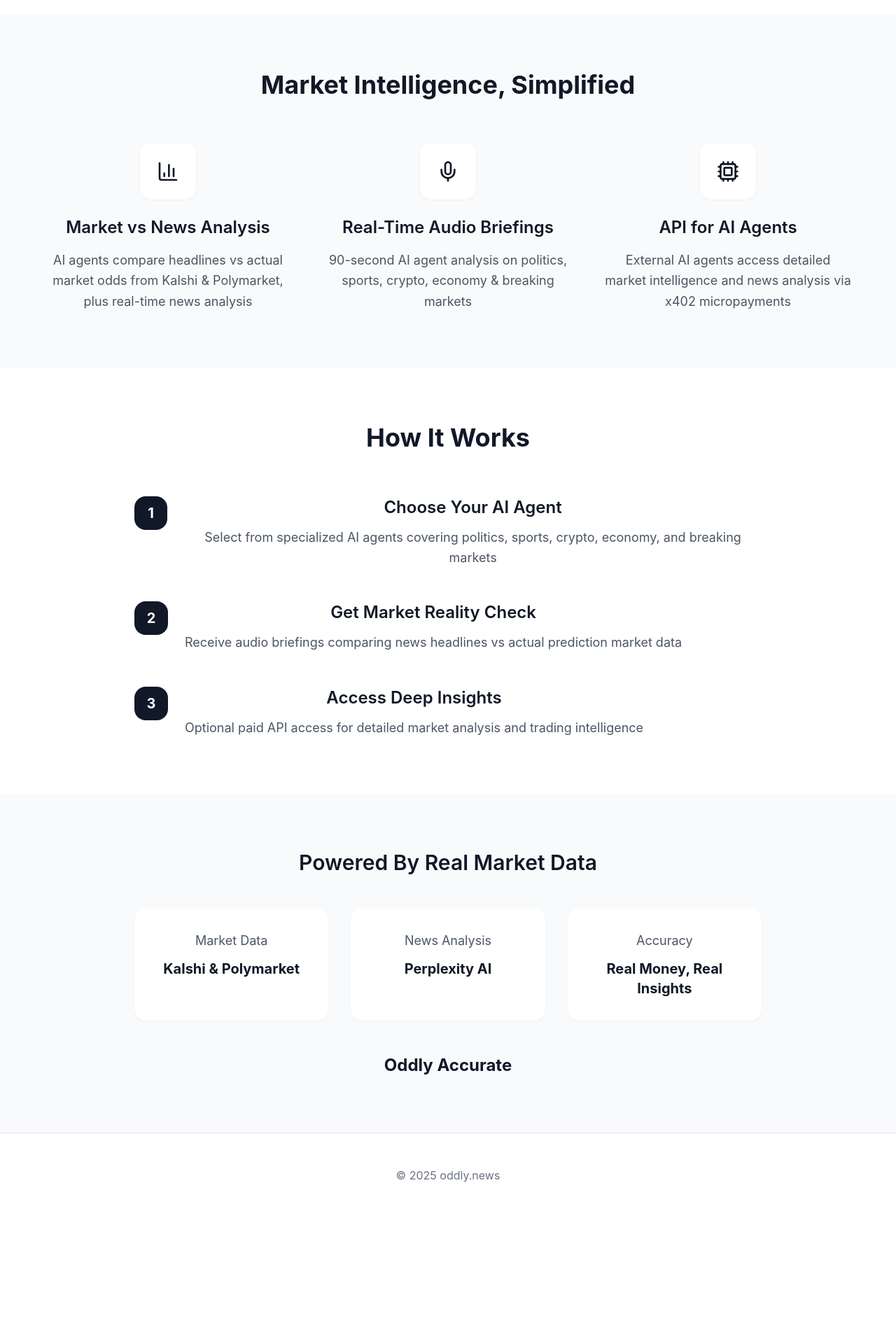
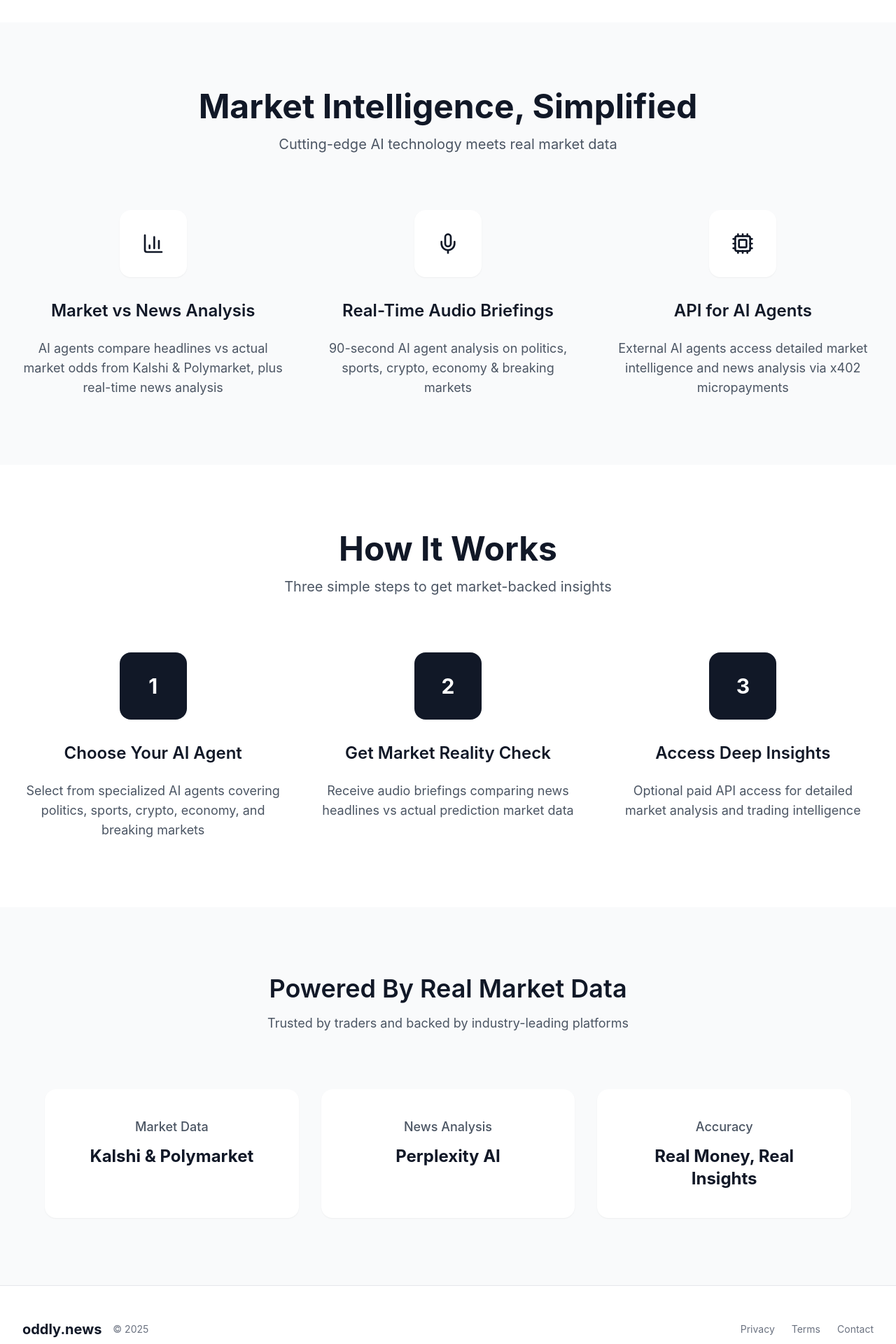
Before and after one commit to bharathbabu3017/ethdelhi-hack2025, a React (Create React App) app in the folder oddly-news-frontend/: page / in a window 1280 px wide. Shown: the part 660-2580 px from the top of the page at 70% size. Before the commit the page ends 2399 px from the top, so only its background shows below. Built offline with nearby package versions, Linux system fonts and the light colour scheme.

Commit message:
fix: landing ui

```diff
--- a/oddly-news-frontend/src/components/LandingPage.js
+++ b/oddly-news-frontend/src/components/LandingPage.js
@@ -7,16 +7,16 @@ export default function OddlyNewsLanding() {
       {/* Header */}
       <header className="px-4 sm:px-6 lg:px-8 py-4 lg:py-6">
         <div className="max-w-7xl mx-auto flex items-center justify-between">
-          <div className="flex items-center space-x-3 sm:space-x-4">
+          <div className="flex items-center">
             <div className="text-xl sm:text-2xl lg:text-3xl font-bold text-gray-900">
               oddly.news
             </div>
-            <div className="hidden sm:block text-xs sm:text-sm text-gray-500 max-w-48">
-              Where Markets Tell The Real Story
-            </div>
           </div>
           <nav className="hidden md:flex items-center space-x-6 lg:space-x-8">
-            <a href="#features" className="text-sm lg:text-base text-gray-600 hover:text-gray-900 transition-colors">
+            <a
+              href="#features"
+              className="text-sm lg:text-base text-gray-600 hover:text-gray-900 transition-colors"
+            >
               Features
             </a>
             <a
@@ -25,17 +25,30 @@ export default function OddlyNewsLanding() {
             >
               How It Works
             </a>
-            <a href="#api" className="text-sm lg:text-base text-gray-600 hover:text-gray-900 transition-colors">
+            <a
+              href="#api"
+              className="text-sm lg:text-base text-gray-600 hover:text-gray-900 transition-colors"
+            >
               API Access
             </a>
             <button className="bg-gray-900 text-white px-4 lg:px-6 py-2 lg:py-3 rounded-lg hover:bg-gray-800 transition-colors text-sm lg:text-base font-medium">
-              Login
+              Launch App
             </button>
           </nav>
           {/* Mobile menu button */}
           <button className="md:hidden p-2 rounded-lg hover:bg-gray-100">
-            <svg className="w-6 h-6" fill="none" stroke="currentColor" viewBox="0 0 24 24">
-              <path strokeLinecap="round" strokeLinejoin="round" strokeWidth={2} d="M4 6h16M4 12h16M4 18h16" />
+            <svg
+              className="w-6 h-6"
+              fill="none"
+              stroke="currentColor"
+              viewBox="0 0 24 24"
+            >
+              <path
+                strokeLinecap="round"
+                strokeLinejoin="round"
+                strokeWidth={2}
+                d="M4 6h16M4 12h16M4 18h16"
+              />
             </svg>
           </button>
         </div>
@@ -58,16 +71,13 @@ export default function OddlyNewsLanding() {
               Truth
             </h1>
             <p className="text-lg sm:text-xl lg:text-xl text-gray-600 mb-8 lg:mb-10 leading-relaxed max-w-2xl mx-auto lg:mx-0">
-              Get news backed by real money. Our AI agents analyze prediction
-              markets and breaking news to reveal what traders actually believe
-              vs what headlines claim.
+              Get news backed by real money delivered through AI-powered audio
+              briefings. Our agents analyze prediction markets and breaking news
+              to reveal what traders actually believe vs what headlines claim.
             </p>
-            <div className="flex flex-col sm:flex-row gap-4 sm:gap-4 justify-center lg:justify-start">
-              <button className="bg-green-600 text-white px-6 sm:px-8 py-3 sm:py-4 rounded-lg text-base sm:text-lg hover:bg-green-700 font-medium transition-colors shadow-lg hover:shadow-xl">
-                Try Live Market Analysis
-              </button>
-              <button className="border-2 border-gray-300 text-gray-700 px-6 sm:px-8 py-3 sm:py-4 rounded-lg text-base sm:text-lg hover:bg-gray-50 font-medium transition-colors">
-                View Demo
+            <div className="flex justify-center lg:justify-start">
+              <button className="bg-green-600 text-white px-8 sm:px-10 py-4 sm:py-5 rounded-lg text-lg sm:text-xl hover:bg-green-700 font-medium transition-colors shadow-lg hover:shadow-xl">
+                Launch App
               </button>
             </div>
           </div>
@@ -80,7 +90,9 @@ export default function OddlyNewsLanding() {
               </h3>
               <div className="flex items-center space-x-2">
                 <div className="w-2 h-2 bg-green-500 rounded-full animate-pulse"></div>
-                <span className="text-xs sm:text-sm text-gray-600 font-medium">Live</span>
+                <span className="text-xs sm:text-sm text-gray-600 font-medium">
+                  Live
+                </span>
               </div>
             </div>
 
@@ -90,7 +102,9 @@ export default function OddlyNewsLanding() {
                   Election Outcome
                 </span>
                 <div className="text-right">
-                  <span className="text-lg sm:text-xl font-bold text-green-600">67%</span>
+                  <span className="text-lg sm:text-xl font-bold text-green-600">
+                    67%
+                  </span>
                   <div className="text-xs sm:text-sm text-gray-500">
                     vs 45% headlines
                   </div>
@@ -98,9 +112,13 @@ export default function OddlyNewsLanding() {
               </div>
 
               <div className="flex justify-between items-center py-3 sm:py-4 border-b border-gray-100">
-                <span className="text-sm sm:text-base text-gray-700 font-medium">Fed Rate Cut</span>
+                <span className="text-sm sm:text-base text-gray-700 font-medium">
+                  Fed Rate Cut
+                </span>
                 <div className="text-right">
-                  <span className="text-lg sm:text-xl font-bold text-red-500">23%</span>
+                  <span className="text-lg sm:text-xl font-bold text-red-500">
+                    23%
+                  </span>
                   <div className="text-xs sm:text-sm text-gray-500">
                     vs 78% headlines
                   </div>
@@ -112,7 +130,9 @@ export default function OddlyNewsLanding() {
                   Tech Stock Rally
                 </span>
                 <div className="text-right">
-                  <span className="text-lg sm:text-xl font-bold text-green-600">89%</span>
+                  <span className="text-lg sm:text-xl font-bold text-green-600">
+                    89%
+                  </span>
                   <div className="text-xs sm:text-sm text-gray-500">
                     vs 34% headlines
                   </div>
@@ -130,44 +150,52 @@ export default function OddlyNewsLanding() {
       </section>
 
       {/* Key Features */}
-      <section id="features" className="px-6 py-20 bg-gray-50">
-        <div className="max-w-6xl mx-auto">
-          <h2 className="text-4xl font-bold text-center text-gray-900 mb-16">
+      <section
+        id="features"
+        className="px-4 sm:px-6 lg:px-8 py-16 sm:py-20 lg:py-24 bg-gray-50"
+      >
+        <div className="max-w-7xl mx-auto">
+          <div className="text-center mb-12 sm:mb-16 lg:mb-20">
+            <h2 className="text-3xl sm:text-4xl lg:text-5xl font-bold text-gray-900 mb-4">
               Market Intelligence, Simplified
             </h2>
-          <div className="grid md:grid-cols-3 gap-12">
-            <div className="text-center">
-              <div className="bg-white p-6 rounded-2xl w-20 h-20 mx-auto mb-6 flex items-center justify-center shadow-sm">
-                <BarChart3 className="w-10 h-10 text-gray-900" />
+            <p className="text-lg sm:text-xl text-gray-600 max-w-3xl mx-auto">
+              Cutting-edge AI technology meets real market data
+            </p>
           </div>
-              <h3 className="text-2xl font-semibold text-gray-900 mb-4">
+          <div className="grid sm:grid-cols-2 lg:grid-cols-3 gap-8 sm:gap-10 lg:gap-12">
+            <div className="text-center group">
+              <div className="bg-white p-6 lg:p-8 rounded-2xl w-20 h-20 lg:w-24 lg:h-24 mx-auto mb-6 lg:mb-8 flex items-center justify-center shadow-sm group-hover:shadow-lg transition-shadow">
+                <BarChart3 className="w-10 h-10 lg:w-12 lg:h-12 text-gray-900 group-hover:text-green-600 transition-colors" />
+              </div>
+              <h3 className="text-xl sm:text-2xl lg:text-2xl font-semibold text-gray-900 mb-4 lg:mb-6">
                 Market vs News Analysis
               </h3>
-              <p className="text-gray-600 text-lg leading-relaxed">
+              <p className="text-gray-600 text-base sm:text-lg leading-relaxed max-w-sm mx-auto">
                 AI agents compare headlines vs actual market odds from Kalshi &
                 Polymarket, plus real-time news analysis
               </p>
             </div>
-            <div className="text-center">
-              <div className="bg-white p-6 rounded-2xl w-20 h-20 mx-auto mb-6 flex items-center justify-center shadow-sm">
-                <Mic className="w-10 h-10 text-gray-900" />
+            <div className="text-center group">
+              <div className="bg-white p-6 lg:p-8 rounded-2xl w-20 h-20 lg:w-24 lg:h-24 mx-auto mb-6 lg:mb-8 flex items-center justify-center shadow-sm group-hover:shadow-lg transition-shadow">
+                <Mic className="w-10 h-10 lg:w-12 lg:h-12 text-gray-900 group-hover:text-green-600 transition-colors" />
               </div>
-              <h3 className="text-2xl font-semibold text-gray-900 mb-4">
+              <h3 className="text-xl sm:text-2xl lg:text-2xl font-semibold text-gray-900 mb-4 lg:mb-6">
                 Real-Time Audio Briefings
               </h3>
-              <p className="text-gray-600 text-lg leading-relaxed">
+              <p className="text-gray-600 text-base sm:text-lg leading-relaxed max-w-sm mx-auto">
                 90-second AI agent analysis on politics, sports, crypto, economy
                 & breaking markets
               </p>
             </div>
-            <div className="text-center">
-              <div className="bg-white p-6 rounded-2xl w-20 h-20 mx-auto mb-6 flex items-center justify-center shadow-sm">
-                <Cpu className="w-10 h-10 text-gray-900" />
+            <div className="text-center group sm:col-span-2 lg:col-span-1">
+              <div className="bg-white p-6 lg:p-8 rounded-2xl w-20 h-20 lg:w-24 lg:h-24 mx-auto mb-6 lg:mb-8 flex items-center justify-center shadow-sm group-hover:shadow-lg transition-shadow">
+                <Cpu className="w-10 h-10 lg:w-12 lg:h-12 text-gray-900 group-hover:text-green-600 transition-colors" />
               </div>
-              <h3 className="text-2xl font-semibold text-gray-900 mb-4">
+              <h3 className="text-xl sm:text-2xl lg:text-2xl font-semibold text-gray-900 mb-4 lg:mb-6">
                 API for AI Agents
               </h3>
-              <p className="text-gray-600 text-lg leading-relaxed">
+              <p className="text-gray-600 text-base sm:text-lg leading-relaxed max-w-sm mx-auto">
                 External AI agents access detailed market intelligence and news
                 analysis via x402 micropayments
               </p>
@@ -177,49 +205,57 @@ export default function OddlyNewsLanding() {
       </section>
 
       {/* How It Works */}
-      <section id="how-it-works" className="px-6 py-20">
-        <div className="max-w-4xl mx-auto">
-          <h2 className="text-4xl font-bold text-center text-gray-900 mb-16">
+      <section
+        id="how-it-works"
+        className="px-4 sm:px-6 lg:px-8 py-16 sm:py-20 lg:py-24"
+      >
+        <div className="max-w-7xl mx-auto">
+          <div className="text-center mb-12 sm:mb-16 lg:mb-20">
+            <h2 className="text-3xl sm:text-4xl lg:text-5xl font-bold text-gray-900 mb-4">
               How It Works
             </h2>
-          <div className="space-y-12">
-            <div className="flex items-start space-x-6">
-              <div className="bg-gray-900 text-white w-12 h-12 rounded-2xl flex items-center justify-center font-bold text-xl">
+            <p className="text-lg sm:text-xl text-gray-600 max-w-2xl mx-auto">
+              Three simple steps to get market-backed insights
+            </p>
+          </div>
+          <div className="grid sm:grid-cols-2 lg:grid-cols-3 gap-8 lg:gap-12">
+            <div className="text-center group">
+              <div className="bg-gray-900 text-white w-20 h-20 lg:w-24 lg:h-24 rounded-2xl flex items-center justify-center font-bold text-2xl lg:text-3xl mx-auto mb-6 lg:mb-8 group-hover:bg-green-600 transition-colors">
                 1
               </div>
               <div>
-                <h3 className="text-2xl font-semibold text-gray-900 mb-3">
+                <h3 className="text-xl sm:text-2xl lg:text-2xl font-semibold text-gray-900 mb-4 lg:mb-6">
                   Choose Your AI Agent
                 </h3>
-                <p className="text-gray-600 text-lg leading-relaxed">
+                <p className="text-gray-600 text-base sm:text-lg leading-relaxed max-w-sm mx-auto">
                   Select from specialized AI agents covering politics, sports,
                   crypto, economy, and breaking markets
                 </p>
               </div>
             </div>
-            <div className="flex items-start space-x-6">
-              <div className="bg-gray-900 text-white w-12 h-12 rounded-2xl flex items-center justify-center font-bold text-xl">
+            <div className="text-center group">
+              <div className="bg-gray-900 text-white w-20 h-20 lg:w-24 lg:h-24 rounded-2xl flex items-center justify-center font-bold text-2xl lg:text-3xl mx-auto mb-6 lg:mb-8 group-hover:bg-green-600 transition-colors">
                 2
               </div>
               <div>
-                <h3 className="text-2xl font-semibold text-gray-900 mb-3">
+                <h3 className="text-xl sm:text-2xl lg:text-2xl font-semibold text-gray-900 mb-4 lg:mb-6">
                   Get Market Reality Check
                 </h3>
-                <p className="text-gray-600 text-lg leading-relaxed">
+                <p className="text-gray-600 text-base sm:text-lg leading-relaxed max-w-sm mx-auto">
                   Receive audio briefings comparing news headlines vs actual
                   prediction market data
                 </p>
               </div>
             </div>
-            <div className="flex items-start space-x-6">
-              <div className="bg-gray-900 text-white w-12 h-12 rounded-2xl flex items-center justify-center font-bold text-xl">
+            <div className="text-center group sm:col-span-2 lg:col-span-1">
+              <div className="bg-gray-900 text-white w-20 h-20 lg:w-24 lg:h-24 rounded-2xl flex items-center justify-center font-bold text-2xl lg:text-3xl mx-auto mb-6 lg:mb-8 group-hover:bg-green-600 transition-colors">
                 3
               </div>
               <div>
-                <h3 className="text-2xl font-semibold text-gray-900 mb-3">
+                <h3 className="text-xl sm:text-2xl lg:text-2xl font-semibold text-gray-900 mb-4 lg:mb-6">
                   Access Deep Insights
                 </h3>
-                <p className="text-gray-600 text-lg leading-relaxed">
+                <p className="text-gray-600 text-base sm:text-lg leading-relaxed max-w-sm mx-auto">
                   Optional paid API access for detailed market analysis and
                   trading intelligence
                 </p>
@@ -230,39 +266,67 @@ export default function OddlyNewsLanding() {
       </section>
 
       {/* Social Proof */}
-      <section className="px-6 py-20 bg-gray-50">
-        <div className="max-w-4xl mx-auto text-center">
-          <h2 className="text-3xl font-semibold text-gray-900 mb-12">
+      <section className="px-4 sm:px-6 lg:px-8 py-16 sm:py-20 lg:py-24 bg-gray-50">
+        <div className="max-w-6xl mx-auto text-center">
+          <div className="mb-12 sm:mb-16 lg:mb-20">
+            <h2 className="text-2xl sm:text-3xl lg:text-4xl font-semibold text-gray-900 mb-4">
               Powered By Real Market Data
             </h2>
-          <div className="grid md:grid-cols-3 gap-8 text-center">
-            <div className="bg-white p-8 rounded-2xl shadow-sm">
-              <p className="text-gray-600 mb-3 text-lg">Market Data</p>
-              <p className="font-bold text-gray-900 text-xl">
+            <p className="text-base sm:text-lg text-gray-600 max-w-2xl mx-auto">
+              Trusted by traders and backed by industry-leading platforms
+            </p>
+          </div>
+          <div className="grid sm:grid-cols-2 lg:grid-cols-3 gap-6 sm:gap-8 text-center">
+            <div className="bg-white p-6 sm:p-8 lg:p-10 rounded-2xl shadow-sm hover:shadow-lg transition-shadow">
+              <p className="text-gray-600 mb-3 text-sm sm:text-base lg:text-lg font-medium">
+                Market Data
+              </p>
+              <p className="font-bold text-gray-900 text-lg sm:text-xl lg:text-2xl">
                 Kalshi & Polymarket
               </p>
             </div>
-            <div className="bg-white p-8 rounded-2xl shadow-sm">
-              <p className="text-gray-600 mb-3 text-lg">News Analysis</p>
-              <p className="font-bold text-gray-900 text-xl">Perplexity AI</p>
+            <div className="bg-white p-6 sm:p-8 lg:p-10 rounded-2xl shadow-sm hover:shadow-lg transition-shadow">
+              <p className="text-gray-600 mb-3 text-sm sm:text-base lg:text-lg font-medium">
+                News Analysis
+              </p>
+              <p className="font-bold text-gray-900 text-lg sm:text-xl lg:text-2xl">
+                Perplexity AI
+              </p>
             </div>
-            <div className="bg-white p-8 rounded-2xl shadow-sm">
-              <p className="text-gray-600 mb-3 text-lg">Accuracy</p>
-              <p className="font-bold text-gray-900 text-xl">
+            <div className="bg-white p-6 sm:p-8 lg:p-10 rounded-2xl shadow-sm hover:shadow-lg transition-shadow sm:col-span-2 lg:col-span-1">
+              <p className="text-gray-600 mb-3 text-sm sm:text-base lg:text-lg font-medium">
+                Accuracy
+              </p>
+              <p className="font-bold text-gray-900 text-lg sm:text-xl lg:text-2xl">
                 Real Money, Real Insights
               </p>
             </div>
           </div>
-          <p className="text-2xl text-gray-900 font-bold mt-12">
-            Oddly Accurate
-          </p>
         </div>
       </section>
 
       {/* Footer */}
-      <footer className="px-6 py-12 border-t border-gray-200">
-        <div className="max-w-6xl mx-auto text-center">
-          <p className="text-gray-500">© 2025 oddly.news</p>
+      <footer className="px-4 sm:px-6 lg:px-8 py-8 sm:py-12 border-t border-gray-200">
+        <div className="max-w-7xl mx-auto">
+          <div className="flex flex-col sm:flex-row items-center justify-between space-y-4 sm:space-y-0">
+            <div className="flex items-center space-x-4">
+              <div className="text-lg sm:text-xl font-bold text-gray-900">
+                oddly.news
+              </div>
+              <div className="text-xs sm:text-sm text-gray-500">© 2025</div>
+            </div>
+            <div className="flex items-center space-x-4 sm:space-x-6 text-xs sm:text-sm text-gray-500">
+              <button className="hover:text-gray-900 transition-colors">
+                Privacy
+              </button>
+              <button className="hover:text-gray-900 transition-colors">
+                Terms
+              </button>
+              <button className="hover:text-gray-900 transition-colors">
+                Contact
+              </button>
+            </div>
+          </div>
         </div>
       </footer>
     </div>
```
Lines whose indentation alone changed are shown as unchanged.
